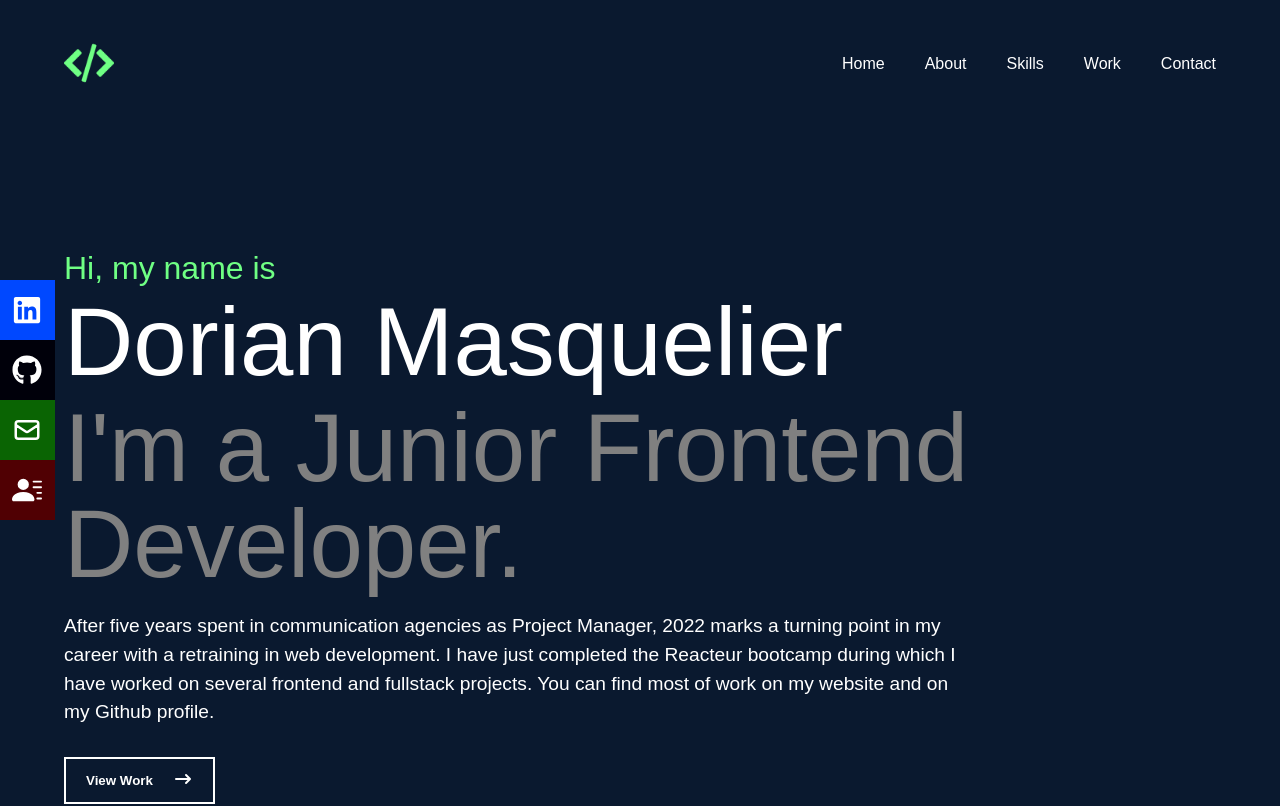
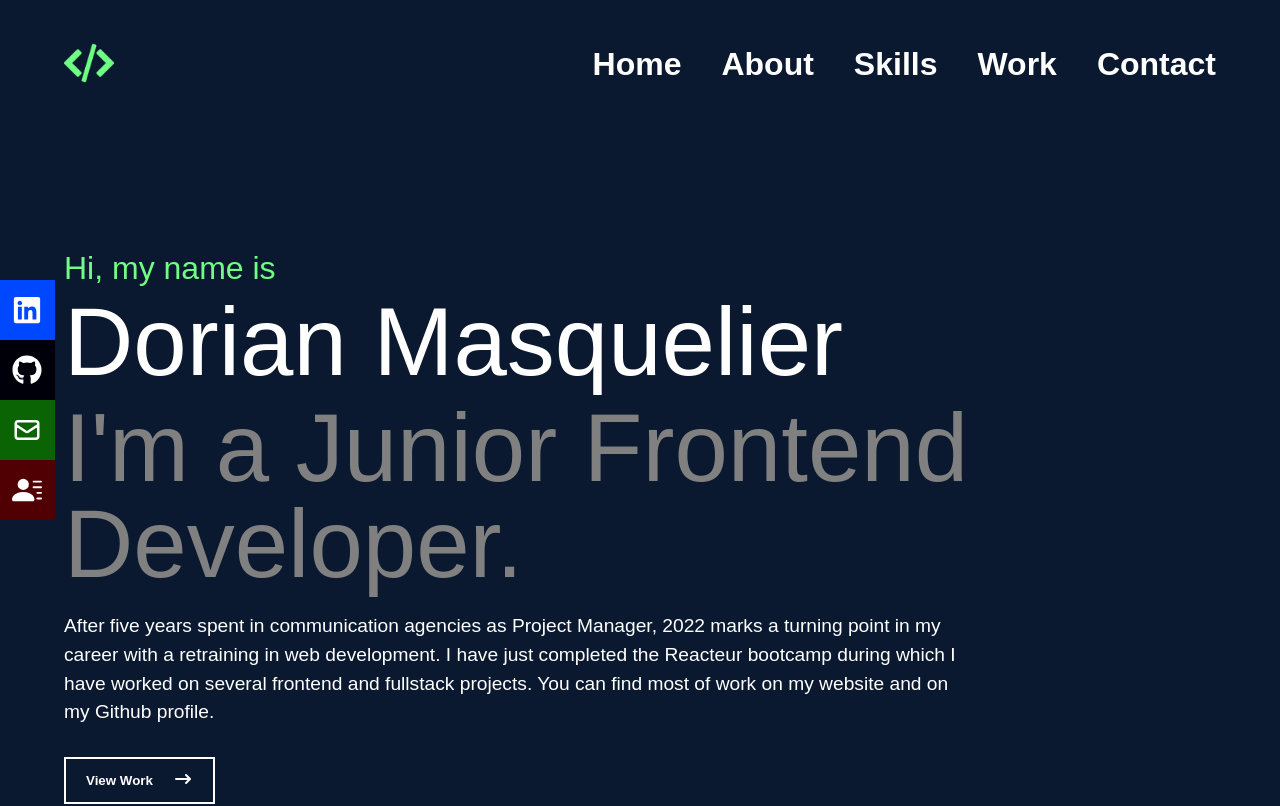
Before and after one commit to DorianMas/my-portfolio, a React (Create React App) app: page / in a window 1280 px wide. Shown: the top 806 px of the page. Built offline with nearby package versions, Linux system fonts and the light colour scheme.

Commit message:
stylisation du menu

```diff
--- a/src/components/Navbar.css
+++ b/src/components/Navbar.css
@@ -13,6 +13,19 @@
 
 .app__navbar_menu {
     display: flex;
+}
+
+.app__navbar_menu li {
+    font-size: 2rem;
+    font-weight: bold;
+}
+
+.app__navbar_menu li:hover {
+    cursor: pointer;
+    color: #6fff85d8;
+    transform: scale(1.2);
+    transition-duration: 300ms;
+
 }
 
 .app__navbar-mobile_menu-button, .app__navbar-mobile_menu-list {
--- a/src/components/Skills.css
+++ b/src/components/Skills.css
@@ -62,7 +62,7 @@
 
 .app__skills-technos_logo:hover {
     cursor: pointer;
-    transform: scale(1.5);
+    transform: scale(1.2);
     transition-duration: 300ms;
     z-index: 2;
 }
```
